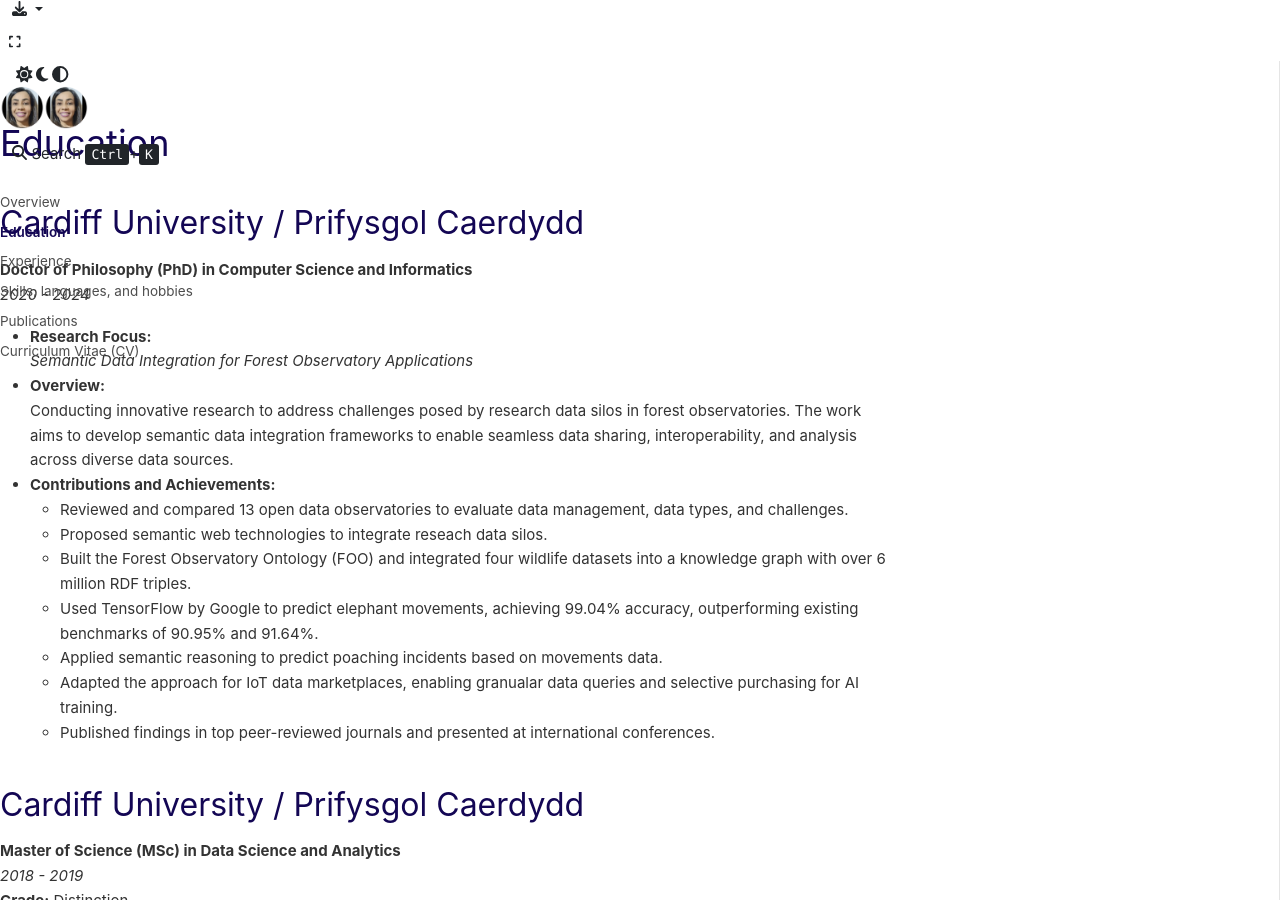
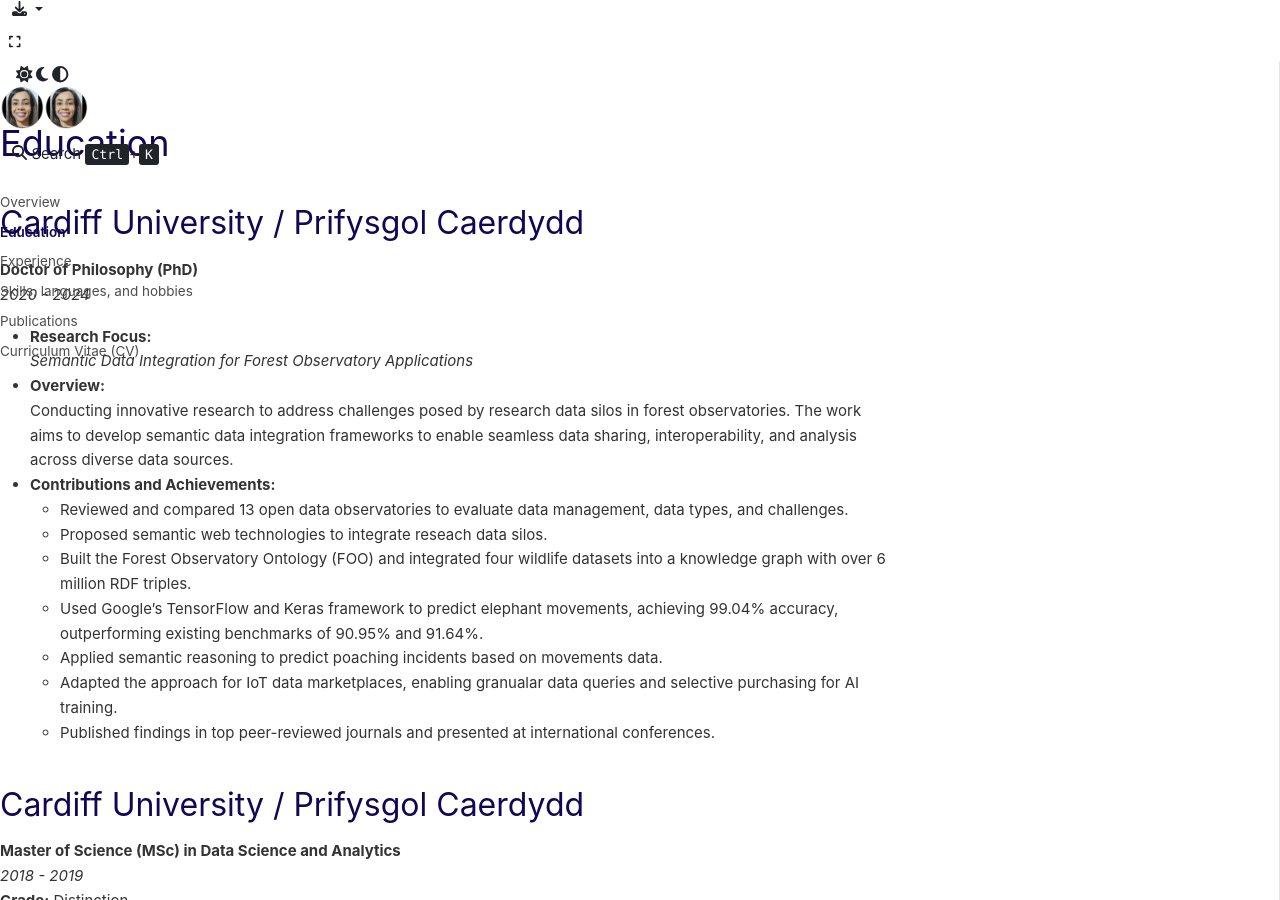
Before and after one commit to Naeima/Naeima, a Jupyter Book: the page built from Education.md, in a window 1280 px wide and 900 px high, scrolled down 1046 px. Built offline with Jupyter Book 1.0.4 settings and Sphinx 7.4.7 and the Sphinx Book theme 1.1.4, drawn with Linux system fonts in a browser that asks for light colours.

Commit message:
Add files via upload

```diff
--- a/Education.html
+++ b/Education.html
@@ -379,7 +379,7 @@ title="Print to PDF"
 <h1>Education<a class="headerlink" href="#education" title="Permalink to this headline">#</a></h1>
 <section id="cardiff-university-prifysgol-caerdydd">
 <h2>Cardiff University / Prifysgol Caerdydd<a class="headerlink" href="#cardiff-university-prifysgol-caerdydd" title="Permalink to this headline">#</a></h2>
-<p><strong>Doctor of Philosophy (PhD) in Computer Science and Informatics</strong><br />
+<p><strong>Doctor of Philosophy (PhD)</strong><br />
 <em>2020 - 2024</em></p>
 <ul class="simple">
 <li><p><strong>Research Focus:</strong><br />
--- a/Education.md
+++ b/Education.md
@@ -1,7 +1,7 @@
 ### Education
 
 #### Cardiff University / Prifysgol Caerdydd
-**Doctor of Philosophy (PhD) in Computer Science and Informatics**
+**Doctor of Philosophy (PhD)**
 *2020 - 2024*
 
 - **Research Focus:**
@@ -15,7 +15,7 @@
   - Reviewed and compared 13 open data observatories to evaluate data management, data types, and challenges.
   - Proposed semantic web technologies to integrate reseach data silos.
   - Built the Forest Observatory Ontology (FOO) and integrated four wildlife datasets into a knowledge graph with over 6 million RDF triples.
-  - Used TensorFlow by Google to predict elephant movements, achieving 99.04% accuracy, outperforming existing benchmarks of 90.95% and 91.64%.
+  - Used Google's TensorFlow and Keras framework to predict elephant movements, achieving 99.04% accuracy, outperforming existing benchmarks of 90.95% and 91.64%.
   - Applied semantic reasoning to predict poaching incidents based on movements data.
   - Adapted the approach for IoT data marketplaces, enabling granualar data queries and selective purchasing for AI training.
   - Published findings in top peer-reviewed journals and presented at international conferences.
```
Also changed, not shown: _sources/Education.md (+1 -1 lines), intro.md (+2 -1 lines).
